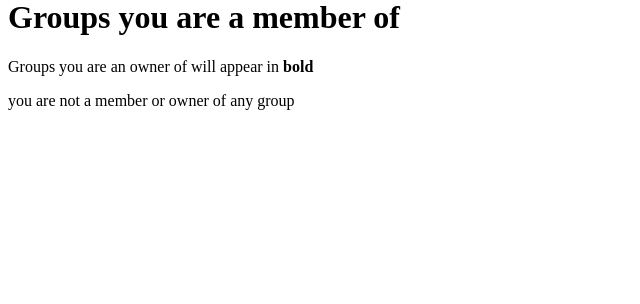
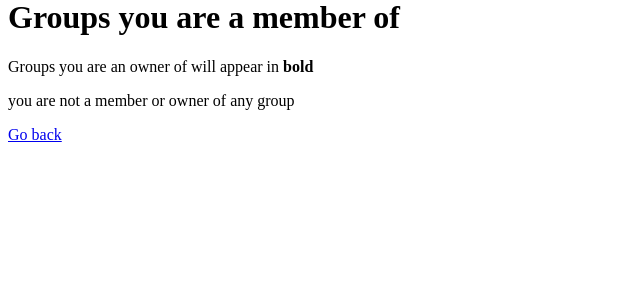
Before and after one commit to cjsyki/Finstagram, a Flask app: page /groups in a window 1280 px wide. Shown: the part 152-456 px from the top of the page, without its empty margins (0-640 px from the left). Run offline with Flask 2, Linux system fonts and the light colour scheme; the visitor is signed in with stand-in values (Sample User, id 1); data that the repository does not hold is empty.

Commit message:
added go back link to groups.html

```diff
--- a/templates/groups.html
+++ b/templates/groups.html
@@ -41,6 +41,8 @@
             {% endfor %}
         {% endif %}
     </p>
+
+    <a href="/home">Go back</a>
     </body>
 
 </html>
```
